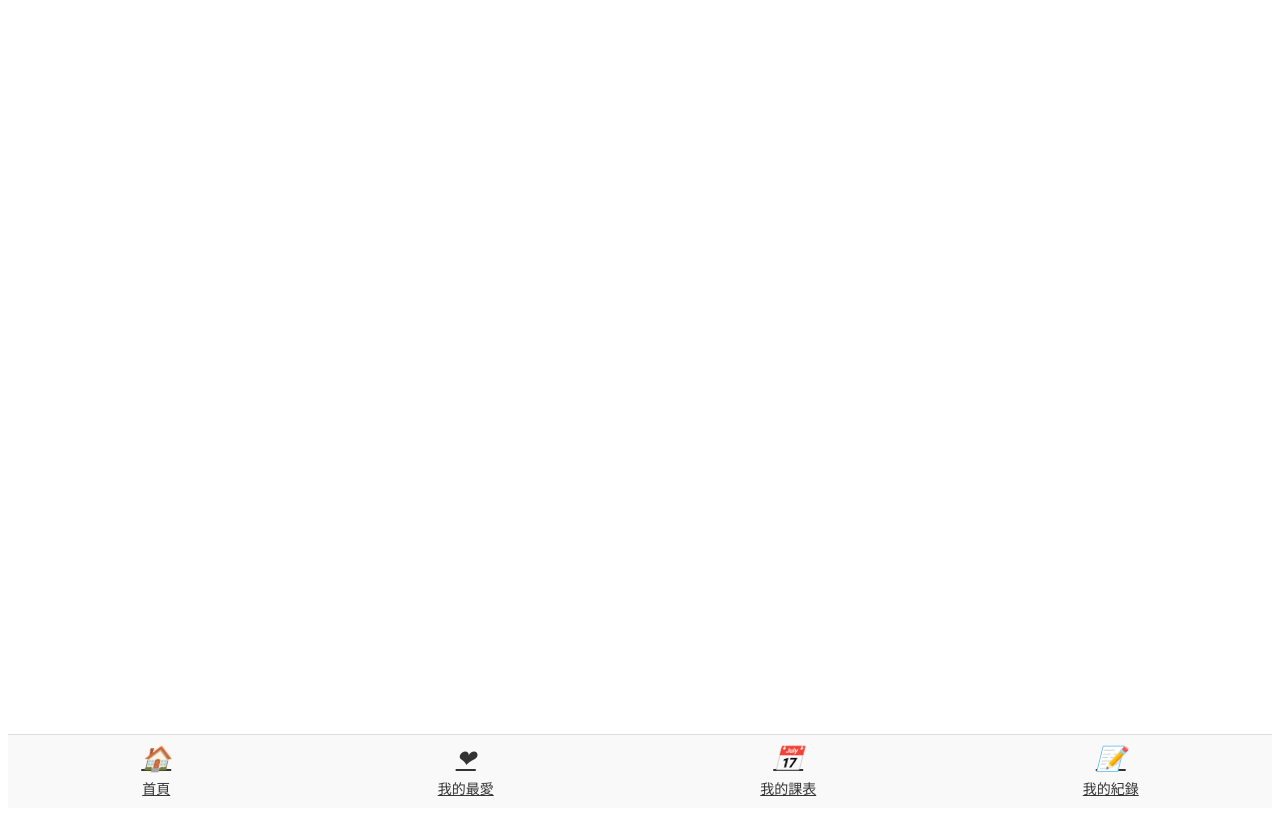
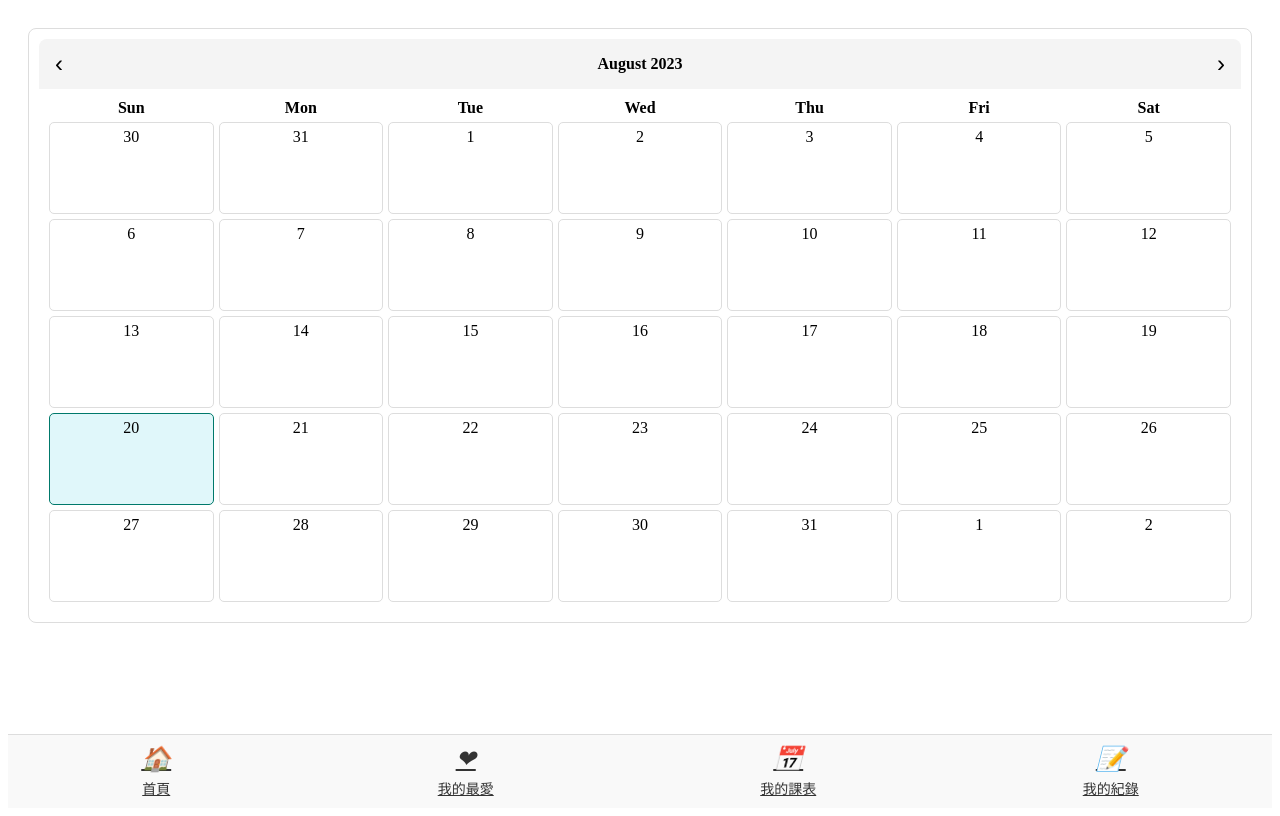
Before and after one commit to TurtleGods/WebAngular, an Angular app: page /main in a window 1280 px wide. Built offline with nearby package versions, Linux system fonts and the light colour scheme.

Commit message:
[feat] 加入my-calendar

```diff
--- a/angular.json
+++ b/angular.json
@@ -91,5 +91,8 @@
         }
       }
     }
+  },
+  "cli": {
+    "analytics": "28a2c8dc-2835-47c0-af89-a5c70a3f7071"
   }
 }
--- a/package.json
+++ b/package.json
@@ -18,6 +18,7 @@
     "@angular/platform-browser": "^17.0.0",
     "@angular/platform-browser-dynamic": "^17.0.0",
     "@angular/router": "^17.0.0",
+    "date-fns": "^3.6.0",
     "rxjs": "~7.8.0",
     "tslib": "^2.3.0",
     "zone.js": "~0.14.2"
--- a/src/app/main/main.component.html
+++ b/src/app/main/main.component.html
@@ -2,6 +2,7 @@
     <!-- Main content of your page -->
     <div class="content">
       <!-- Add your main page content here -->
+       <app-my-calendar></app-my-calendar>
     </div>
 
     <!-- Footer -->
--- a/src/app/main/main.component.ts
+++ b/src/app/main/main.component.ts
@@ -1,10 +1,11 @@
 import { Component } from '@angular/core';
 import { FooterComponent } from "./footer/footer.component";
+import { MyCalendarComponent } from "./my-calendar/my-calendar.component";
 
 @Component({
   selector: 'app-main',
   standalone: true,
-  imports: [FooterComponent],
+  imports: [FooterComponent, MyCalendarComponent],
   templateUrl: './main.component.html',
   styleUrl: './main.component.css'
 })
--- /dev/null
+++ b/src/app/main/my-calendar/interface/calendar-date.model.ts
@@ -0,0 +1,5 @@
+export interface CalendarDate {
+  day: number;         // The day of the month (e.g., 1, 2, 3, ..., 31)
+  isToday: boolean;    // A boolean indicating whether this date is the current day
+  events: string[];    // An array of event descriptions associated with this date
+}
--- /dev/null
+++ b/src/app/main/my-calendar/my-calendar.component.css
@@ -0,0 +1,72 @@
+.calendar-container {
+  max-width: 100%;
+  margin: auto;
+  padding: 10px;
+  border: 1px solid #ddd;
+  border-radius: 8px;
+  background-color: #fff;
+
+  .calendar-header {
+    display: flex;
+    justify-content: space-between;
+    align-items: center;
+    padding: 10px;
+    background-color: #f4f4f4;
+    border-radius: 8px 8px 0 0;
+
+    button {
+      background: none;
+      border: none;
+      font-size: 1.5em;
+      cursor: pointer;
+    }
+
+    span {
+      font-weight: bold;
+    }
+  }
+
+  .calendar-grid {
+    display: grid;
+    grid-template-columns: repeat(7, 1fr);
+    gap: 5px;
+    padding: 10px;
+
+    @media (max-width: 768px) {
+      grid-template-columns: repeat(7, 1fr);
+    }
+
+    .calendar-day {
+      font-weight: bold;
+      text-align: center;
+    }
+
+    .calendar-date {
+      position: relative;
+      padding: 5px;
+      height: 80px;
+      border: 1px solid #ddd;
+      border-radius: 5px;
+      text-align: center;
+      cursor: pointer;
+
+      &.today {
+        background-color: #e0f7fa;
+        border-color: #00796b;
+      }
+
+      .events {
+        margin-top: 5px;
+        font-size: 0.8em;
+      }
+
+      .event {
+        background-color: #03a9f4;
+        color: #fff;
+        border-radius: 3px;
+        padding: 2px;
+        margin: 2px 0;
+      }
+    }
+  }
+}
--- /dev/null
+++ b/src/app/main/my-calendar/my-calendar.component.html
@@ -0,0 +1,18 @@
+<div class="calendar-container">
+  <div class="calendar-header">
+    <button (click)="previousMonth()">&#8249;</button>
+    <span>{{ monthYear }}</span>
+    <button (click)="nextMonth()">&#8250;</button>
+  </div>
+  <div class="calendar-grid">
+    <div class="calendar-day" *ngFor="let day of daysOfWeek">{{ day }}</div>
+    <div class="calendar-date" *ngFor="let date of calendarDates"
+         [class.today]="date.isToday"
+         (dblclick)="editSchedule(date)">
+      <span>{{ date.day }}</span>
+      <div *ngIf="date.events.length" class="events">
+        <div *ngFor="let event of date.events" class="event">{{ event }}</div>
+      </div>
+    </div>
+  </div>
+</div>
--- /dev/null
+++ b/src/app/main/my-calendar/my-calendar.component.ts
@@ -0,0 +1,52 @@
+import { Component, OnInit } from '@angular/core';
+import { format, addMonths, subMonths, startOfMonth, endOfMonth, startOfWeek, endOfWeek, eachDayOfInterval, isSameDay } from 'date-fns';
+import { CalendarDate } from './interface/calendar-date.model';
+import { CommonModule } from '@angular/common';
+@Component({
+  selector: 'app-my-calendar',
+  standalone: true,
+  imports: [CommonModule],
+  templateUrl: './my-calendar.component.html',
+  styleUrl: './my-calendar.component.css'
+})
+export class MyCalendarComponent implements OnInit{
+  monthYear!: string;
+  calendarDates: CalendarDate[] = [];
+  daysOfWeek = ['Sun', 'Mon', 'Tue', 'Wed', 'Thu', 'Fri', 'Sat'];
+  currentMonth: Date = new Date();
+
+  ngOnInit() {
+    this.updateCalendar();
+  }
+
+  updateCalendar() {
+    this.monthYear = format(this.currentMonth, 'MMMM yyyy');
+    const start = startOfWeek(startOfMonth(this.currentMonth));
+    const end = endOfWeek(endOfMonth(this.currentMonth));
+
+    this.calendarDates = eachDayOfInterval({ start, end }).map((date) => {
+      return {
+        day: date.getDate(),
+        isToday: isSameDay(date, new Date()),
+        events: [] // You can populate events based on your logic
+      };
+    });
+  }
+
+  previousMonth() {
+    this.currentMonth = subMonths(this.currentMonth, 1);
+    this.updateCalendar();
+  }
+
+  nextMonth() {
+    this.currentMonth = addMonths(this.currentMonth, 1);
+    this.updateCalendar();
+  }
+
+  editSchedule(date: CalendarDate) {
+    const event = prompt('Enter an event for this date:');
+    if (event) {
+      date.events.push(event);
+    }
+  }
+}
```
Also changed, not shown: src/app/main/main.component.css (line endings or trailing spaces), 2 other files (tests, documents, lock files or other folders).
